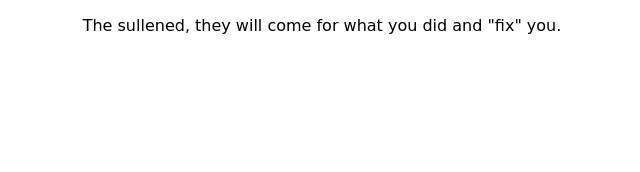
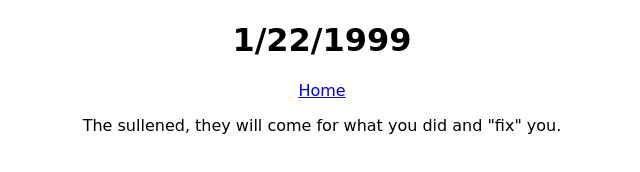
Before and after one commit to AstroC0ding/Gangazoids.V2, a plain HTML site: page The-Sullened.html in a window 1280 px wide. Shown: the whole page, without its empty margins (318-958 px from the left). Drawn offline with Linux system fonts and the light colour scheme.

Commit message:
Update The-Sullened.html

```diff
--- a/The-Sullened.html
+++ b/The-Sullened.html
@@ -2,6 +2,8 @@
 <html>
   <link rel="stylesheet" href="style.css">
 
+  <h1>1/22/1999</h1>
+<a href="VVOX.html">Home</a>
 <p>The sullened, they will come for what you did and "fix" you.</p>
 
 
```
